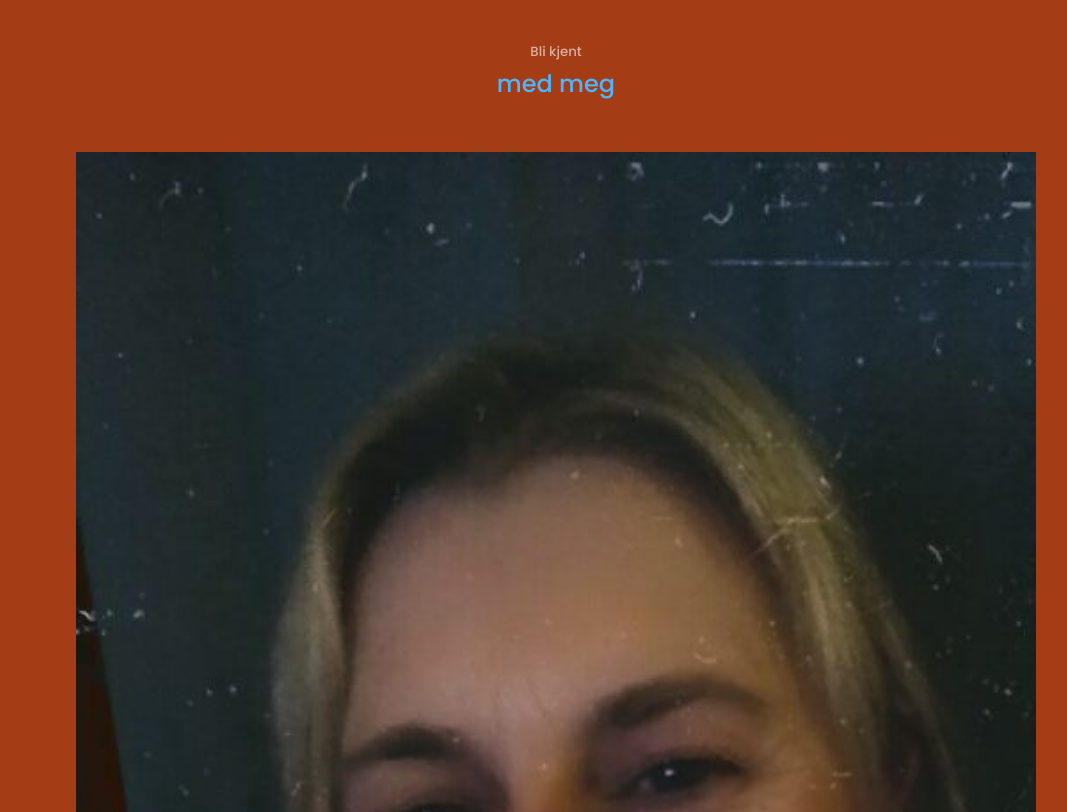
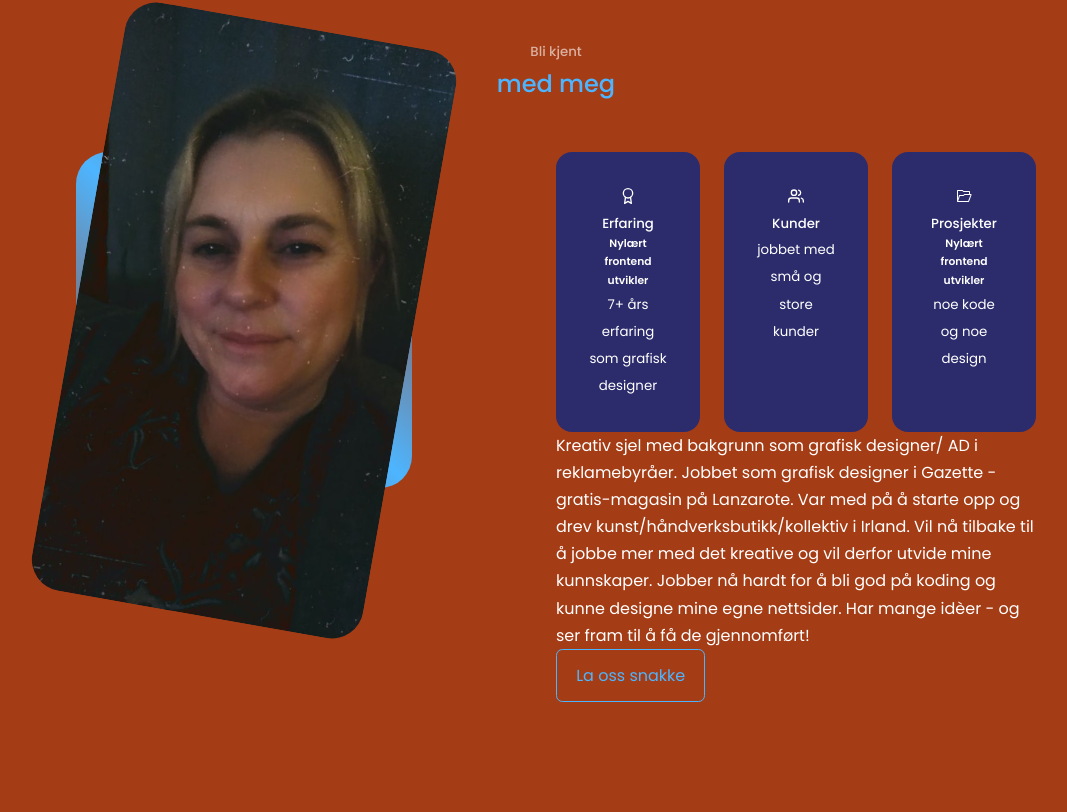
Before and after one commit to Viviann1/praksis-portfolio, a React (Create React App) app: page / in a window 1280 px wide. Shown: the part 887-1699 px from the top of the page, without its empty margins (84-1151 px from the left). Built offline with nearby package versions, Linux system fonts and the light colour scheme.

Commit message:
about component styling

```diff
--- a/src/components/about/About.jsx
+++ b/src/components/about/About.jsx
@@ -41,6 +41,18 @@ const About = () => {
             </article>
 
           </div>
+          <p>Kreativ sjel med bakgrunn som grafisk designer/
+AD i reklamebyråer.
+Jobbet som grafisk designer i Gazette
+- gratis-magasin på Lanzarote.
+Var med på å starte opp og drev kunst/håndverksbutikk/kollektiv i Irland.
+Vil nå tilbake til å jobbe mer med det kreative
+og vil derfor utvide mine kunnskaper.
+Jobber nå hardt for å bli god på koding og kunne designe mine egne nettsider.
+Har mange idèer
+- og ser fram til å få de gjennomført!</p>
+
+<a href='#contact' className='btn btn-primary'>La oss snakke</a>
           </div>
       </div>
     </section>
--- a/src/components/about/about.css
+++ b/src/components/about/about.css
@@ -0,0 +1,44 @@
+.about__container {
+    display: grid;
+    grid-template-columns: 35% 50%;
+    gap: 15%;
+}
+
+.about__me {
+    width: 100%;
+    aspect-ratio: 1/1;
+    border-radius: 2rem;
+    background: linear-gradient(
+        45deg,
+        transparent,
+        var(--color-primary),
+        transparent
+    );
+    display: grid;
+    place-items: center;
+}
+
+.about__me-image {
+    border-radius: 2rem;
+    overflow: hidden;
+    transform:rotate(10deg);
+    transition: var(--transition);
+}
+
+.about__me-image:hover {
+    transform: rotate(0);
+}
+
+.about__cards {
+    display: grid;
+    grid-template-columns: repeat(3, 1fr);
+    gap: 1.5rem;
+}
+
+.about__card {
+    background: var(--color-bg-variant);
+    border: 1px solid transparent;
+    border-radius: 1rem;
+    padding: 2rem;
+    text-align: center;
+}
```
